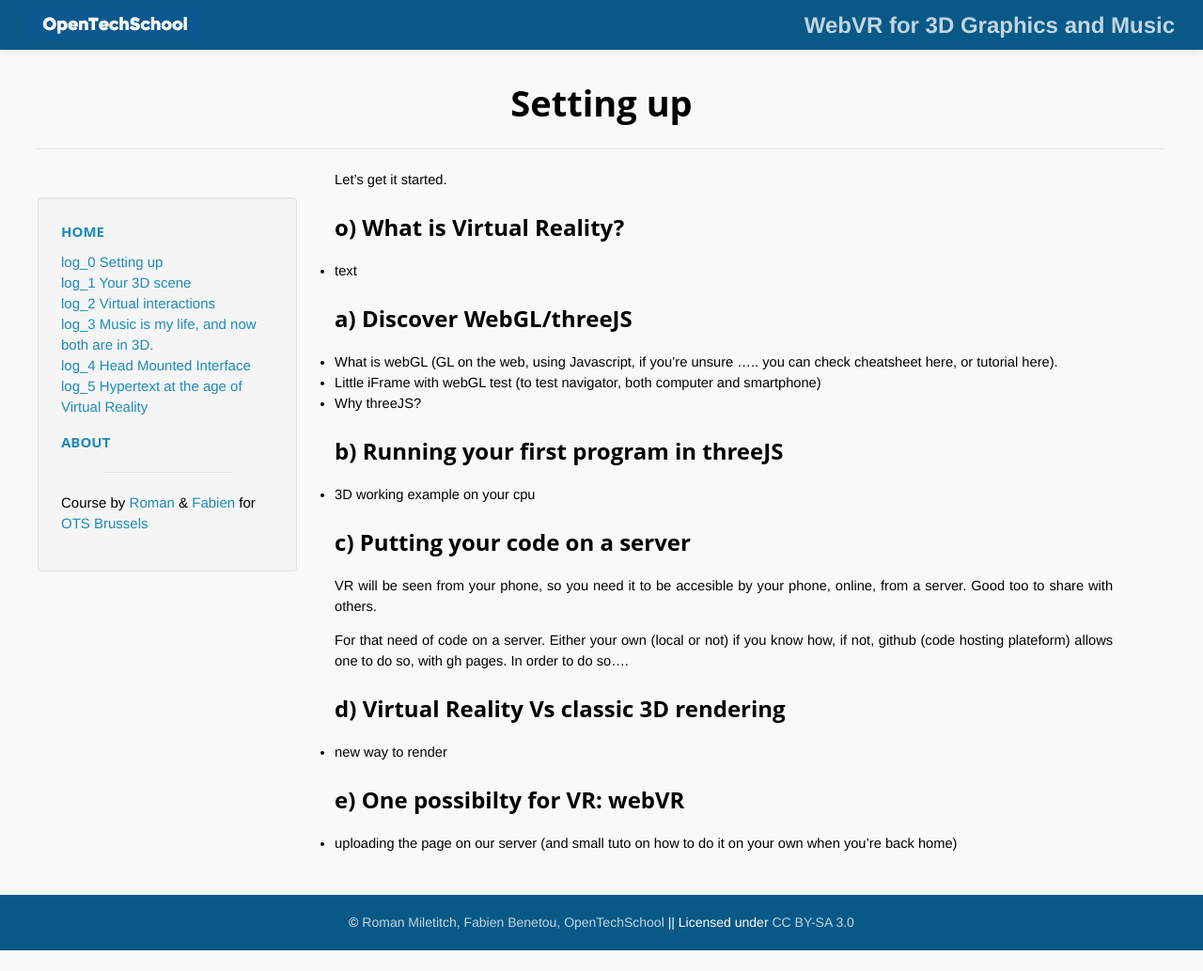
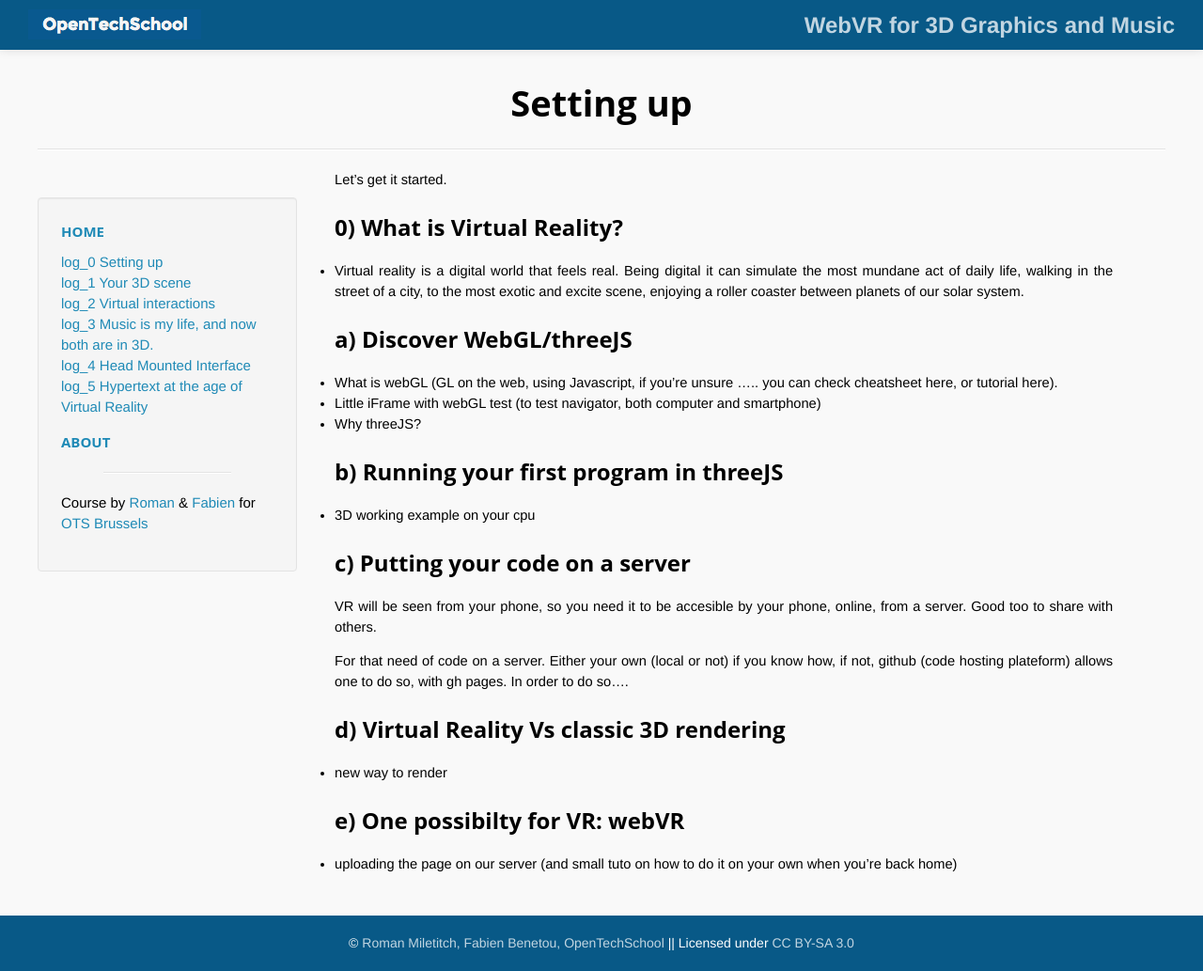
Before and after one commit to OpenTechSchool-Brussels/webVR-for-3D-graphics-and-music, a Jekyll site: the page built from Setting-up.markdown, in a window 1280 px wide. Shown: the whole page at 94% size. Built offline with Jekyll 4.4.1, drawn with Linux system fonts in a browser that asks for light colours; Markdown is read by kramdown in place of the engine named in the settings; before the commit the page ends 1011 px from its top, so only the background shows below that.

Commit message:
What is VR

```diff
--- a/Setting-up.markdown
+++ b/Setting-up.markdown
@@ -8,8 +8,8 @@ num: 0
 Let's get it started.
 
 
-## o) What is Virtual Reality?
-* text
+## 0) What is Virtual Reality?
+* Virtual reality is a digital world that feels real. Being digital it can simulate the most mundane act of daily life, walking in the street of a city, to the most exotic and excite scene, enjoying a roller coaster between planets of our solar system.
 
 ## a) Discover WebGL/threeJS
 * What is webGL (GL on the web, using Javascript, if you're unsure ..... you can check cheatsheet here, or tutorial here).
```
